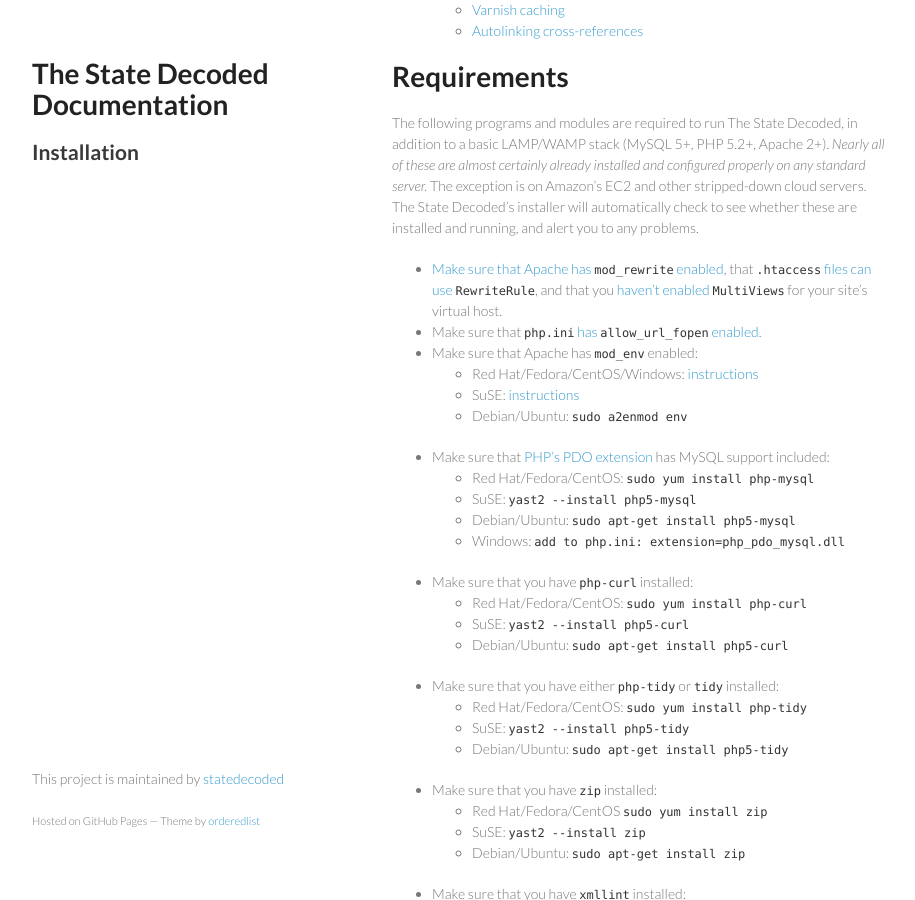
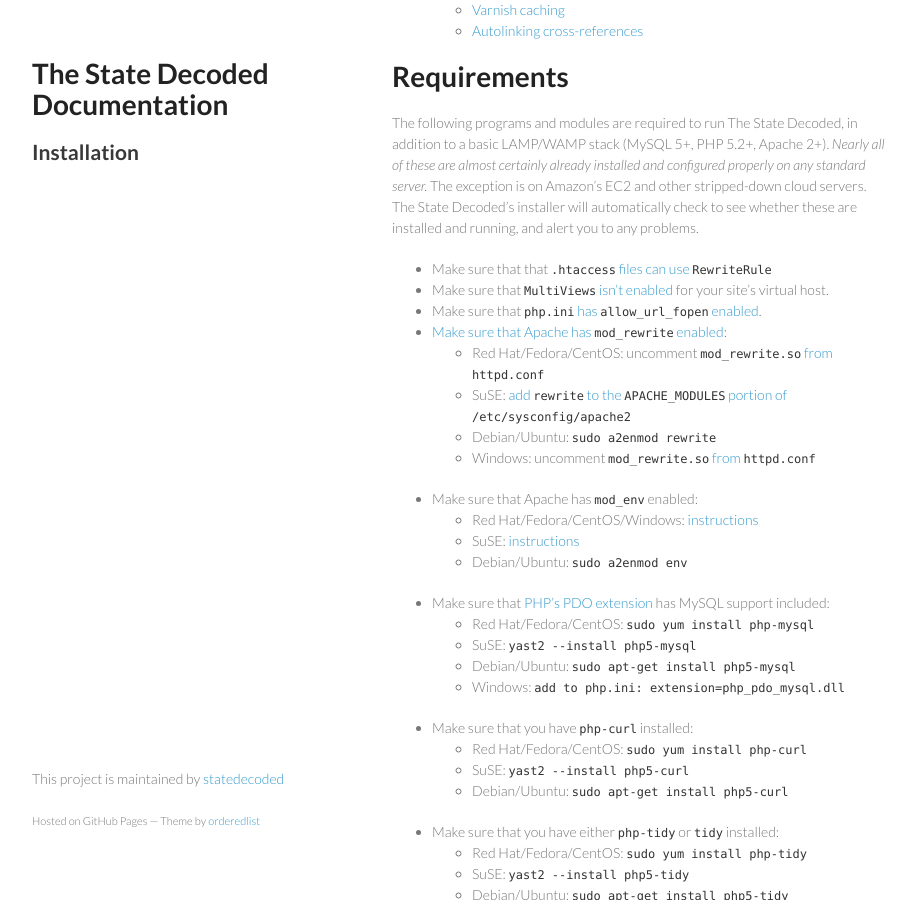
Before and after one commit to statedecoded/documentation, a Jekyll site: the page built from installation.md, in a window 1280 px wide and 900 px high, scrolled down 319 px. Shown: the whole window, without its empty margins (178-1093 px from the left). Built offline with Jekyll 4.4.1, drawn with Linux system fonts in a browser that asks for light colours.

Commit message:
Provide per-platform instructions for enabling mod_rewrite

```diff
--- a/installation.md
+++ b/installation.md
@@ -13,8 +13,14 @@
 
 The following programs and modules are required to run The State Decoded, in addition to a basic LAMP/WAMP stack (MySQL 5+, PHP 5.2+, Apache 2+). *Nearly all of these are almost certainly already installed and configured properly on any standard server.* The exception is on Amazon’s EC2 and other stripped-down cloud servers. The State Decoded’s installer will automatically check to see whether these are installed and running, and alert you to any problems.
 
-* [Make sure that Apache has `mod_rewrite` enabled](http://stackoverflow.com/questions/9021425/how-to-check-if-mod-rewrite-is-enabled-in-php), that [`.htaccess` files can use `RewriteRule`](https://help.ubuntu.com/community/EnablingUseOfApacheHtaccessFiles), and that you [haven't enabled `MultiViews`](http://httpd.apache.org/docs/2.2/mod/mod_negotiation.html#multiviews) for your site’s virtual host.
+* Make sure that that [`.htaccess` files can use `RewriteRule`](https://help.ubuntu.com/community/EnablingUseOfApacheHtaccessFiles)
+* Make sure that [`MultiViews` isn’t enabled](http://httpd.apache.org/docs/2.2/mod/mod_negotiation.html#multiviews) for your site’s virtual host.
 * Make sure that [`php.ini` has `allow_url_fopen` enabled](http://www.php.net/manual/en/filesystem.configuration.php#ini.allow-url-fopen).
+* [Make sure that Apache has `mod_rewrite` enabled](http://stackoverflow.com/questions/9021425/how-to-check-if-mod-rewrite-is-enabled-in-php):
+	* Red Hat/Fedora/CentOS: uncomment [`mod_rewrite.so` from `httpd.conf`](http://www.ewhathow.com/2013/09/how-to-enable-mod_rewrite-on-apache/)
+	* SuSE: [add `rewrite` to the `APACHE_MODULES` portion of `/etc/sysconfig/apache2`](http://enarion.net/web/htaccess/mod_rewrite-on-suse/)
+	* Debian/Ubuntu: `sudo a2enmod rewrite`
+	* Windows: uncomment [`mod_rewrite.so` from `httpd.conf`](http://www.webdevdoor.com/php/mod_rewrite-windows-apache-url-rewriting/)
 * Make sure that Apache has `mod_env` enabled:
 	* Red Hat/Fedora/CentOS/Windows: [instructions](http://serverfault.com/questions/56394/how-do-i-enable-apache-modules-from-the-command-line-in-redhat/56435#56435)
 	* SuSE: [instructions](http://johannesluderschmidt.de/lang/en-us/django-invalid-command-setenv-in-opensuse/291/)
```
